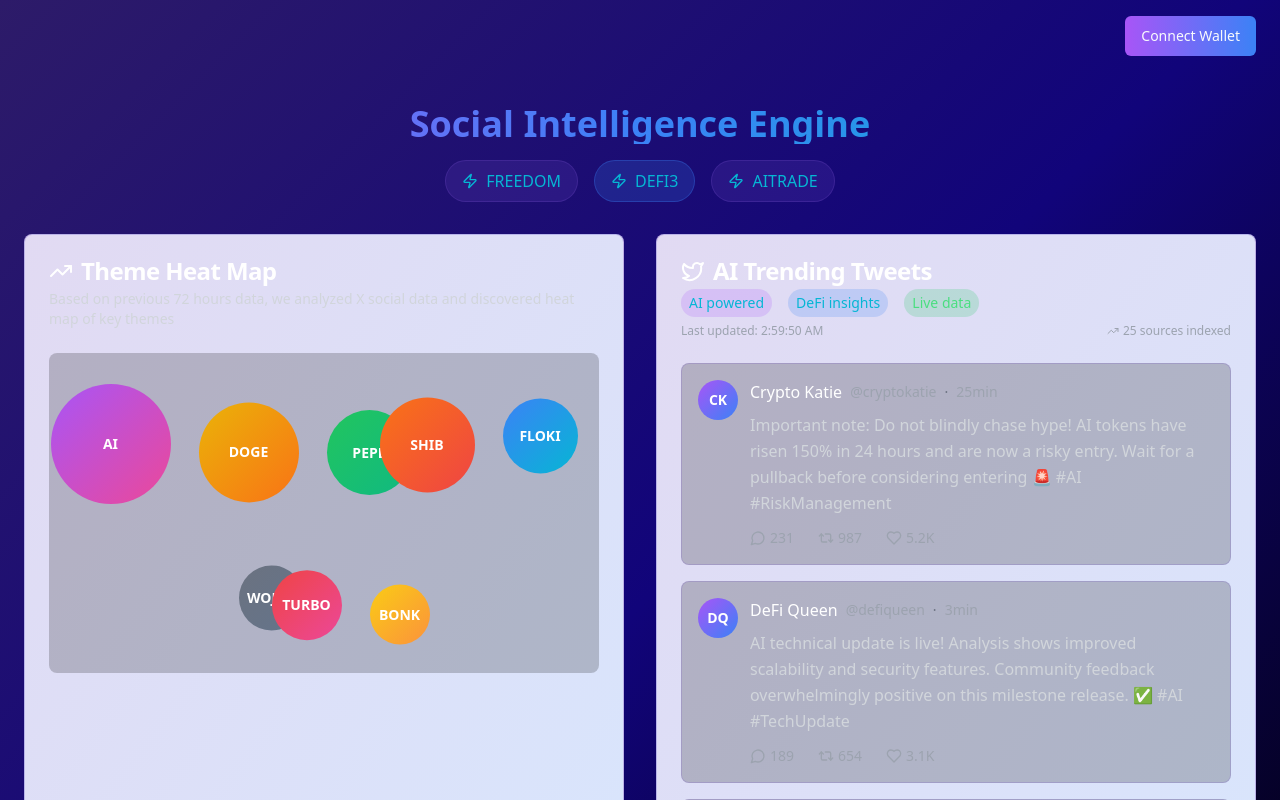
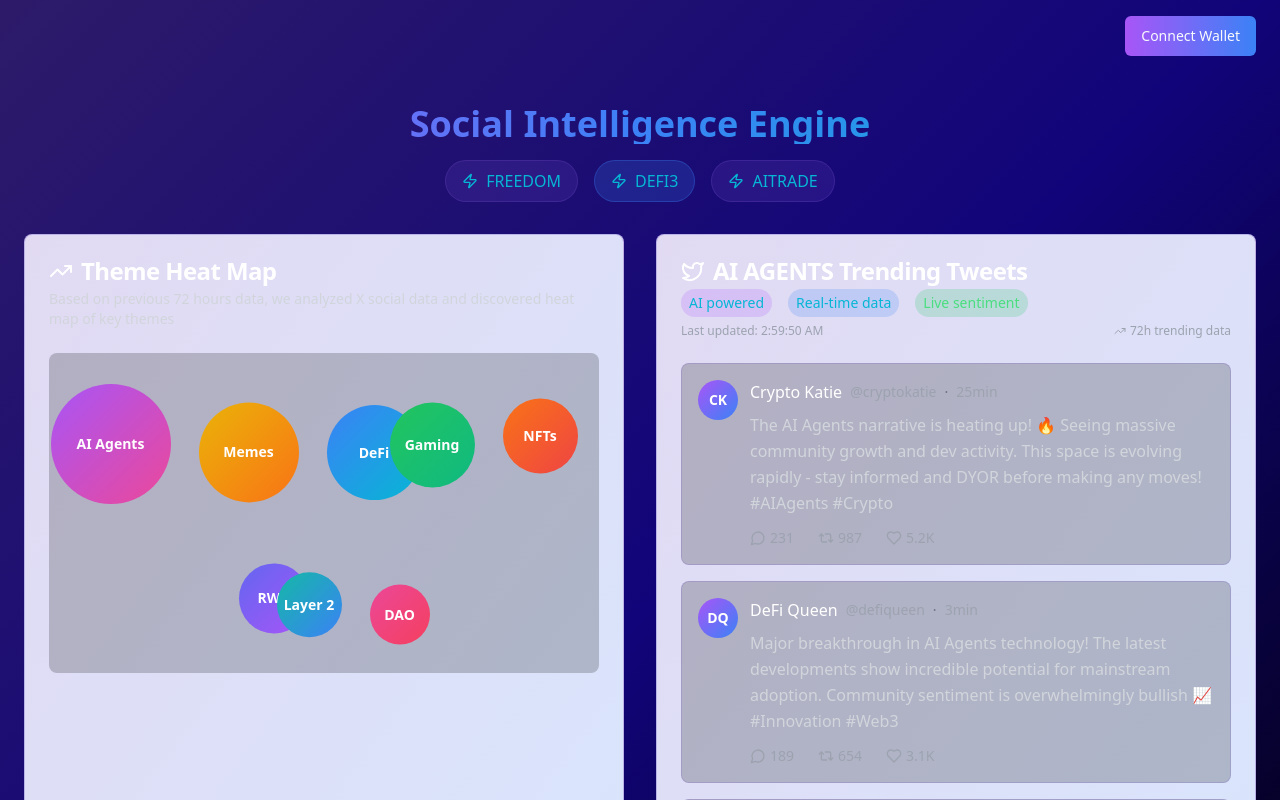
Before and after one commit to AgentFlow-Hub/chain-craft-tokens, a React (Vite) app: page / in a window 1280 px wide. Shown: the top 800 px of the page. Built offline with nearby package versions, Linux system fonts and the light colour scheme.

Commit message:
Refactor: Update theme heat map
Update theme heat map to show themes popular on X (Twitter) in the last 3 days, removing coin names from bubbles.

```diff
--- a/src/components/ThemeHeatMap.tsx
+++ b/src/components/ThemeHeatMap.tsx
@@ -20,14 +20,14 @@ const ThemeHeatMap: React.FC<ThemeHeatMapProps> = ({ onThemeSelect }) => {
   const [selectedTheme, setSelectedTheme] = useState<Theme | null>(null);
 
   const themes: Theme[] = [
-    { name: "AI", size: 120, color: "bg-gradient-to-br from-purple-500 to-pink-500", popularity: 95, description: "Artificial Intelligence revolution" },
-    { name: "DOGE", size: 100, color: "bg-gradient-to-br from-yellow-500 to-orange-500", popularity: 88, description: "Much wow, very crypto" },
-    { name: "PEPE", size: 85, color: "bg-gradient-to-br from-green-500 to-emerald-500", popularity: 76, description: "Meme frog takeover" },
-    { name: "SHIB", size: 95, color: "bg-gradient-to-br from-orange-500 to-red-500", popularity: 82, description: "Shiba Inu ecosystem" },
-    { name: "FLOKI", size: 75, color: "bg-gradient-to-br from-blue-500 to-cyan-500", popularity: 68, description: "Viking dog adventures" },
-    { name: "WOJAK", size: 65, color: "bg-gradient-to-br from-gray-500 to-slate-500", popularity: 58, description: "Feels good man" },
-    { name: "TURBO", size: 70, color: "bg-gradient-to-br from-red-500 to-pink-500", popularity: 62, description: "Speed and efficiency" },
-    { name: "BONK", size: 60, color: "bg-gradient-to-br from-yellow-400 to-orange-400", popularity: 54, description: "Solana's favorite dog" }
+    { name: "AI Agents", size: 120, color: "bg-gradient-to-br from-purple-500 to-pink-500", popularity: 95, description: "Autonomous AI agents revolutionizing crypto" },
+    { name: "Memes", size: 100, color: "bg-gradient-to-br from-yellow-500 to-orange-500", popularity: 88, description: "Viral meme culture taking over social media" },
+    { name: "DeFi", size: 95, color: "bg-gradient-to-br from-blue-500 to-cyan-500", popularity: 82, description: "Decentralized finance innovations" },
+    { name: "Gaming", size: 85, color: "bg-gradient-to-br from-green-500 to-emerald-500", popularity: 76, description: "Web3 gaming and metaverse trends" },
+    { name: "NFTs", size: 75, color: "bg-gradient-to-br from-orange-500 to-red-500", popularity: 68, description: "Digital collectibles and art" },
+    { name: "RWA", size: 70, color: "bg-gradient-to-br from-indigo-500 to-purple-500", popularity: 62, description: "Real World Assets tokenization" },
+    { name: "Layer 2", size: 65, color: "bg-gradient-to-br from-teal-500 to-blue-500", popularity: 58, description: "Scaling solutions and infrastructure" },
+    { name: "DAO", size: 60, color: "bg-gradient-to-br from-pink-500 to-rose-500", popularity: 54, description: "Decentralized governance communities" }
   ];
 
   const handleThemeClick = (theme: Theme) => {
--- a/src/components/TrendingTweets.tsx
+++ b/src/components/TrendingTweets.tsx
@@ -25,34 +25,34 @@ const TrendingTweets: React.FC<TrendingTweetsProps> = ({ selectedTheme }) => {
       id: '1',
       author: 'Crypto Katie',
       handle: '@cryptokatie',
-      content: `Important note: Do not blindly chase hype! ${selectedTheme || 'AI'} tokens have risen 150% in 24 hours and are now a risky entry. Wait for a pullback before considering entering 🚨 #${selectedTheme || 'AI'} #RiskManagement`,
+      content: `The ${selectedTheme || 'AI Agents'} narrative is heating up! 🔥 Seeing massive community growth and dev activity. This space is evolving rapidly - stay informed and DYOR before making any moves! #${selectedTheme?.replace(/\s+/g, '') || 'AIAgents'} #Crypto`,
       likes: 5200,
       retweets: 987,
       replies: 231,
       time: '25min',
-      theme: selectedTheme || 'AI'
+      theme: selectedTheme || 'AI Agents'
     },
     {
       id: '2',
       author: 'DeFi Queen',
       handle: '@defiqueen',
-      content: `${selectedTheme || 'AI'} technical update is live! Analysis shows improved scalability and security features. Community feedback overwhelmingly positive on this milestone release. ✅ #${selectedTheme || 'AI'} #TechUpdate`,
+      content: `Major breakthrough in ${selectedTheme || 'AI Agents'} technology! The latest developments show incredible potential for mainstream adoption. Community sentiment is overwhelmingly bullish 📈 #Innovation #Web3`,
       likes: 3100,
       retweets: 654,
       replies: 189,
       time: '3min',
-      theme: selectedTheme || 'AI'
+      theme: selectedTheme || 'AI Agents'
     },
     {
       id: '3',
-      author: 'Meme Lord',
-      handle: '@memelord_crypto',
-      content: `Just aped into ${selectedTheme || 'AI'} at the dip 🦍 This narrative is just getting started. Major partnerships incoming according to insider sources 👀 #${selectedTheme || 'AI'}ToTheMoon`,
+      author: 'Tech Analyst',
+      handle: '@techanalyst_crypto',
+      content: `${selectedTheme || 'AI Agents'} trending analysis: 3-day social volume up 340%, sentiment positive, key influencers discussing potential. This could be the start of something big 🚀 Always manage risk! #DataDriven`,
       likes: 1800,
       retweets: 432,
       replies: 156,
       time: '1h',
-      theme: selectedTheme || 'AI'
+      theme: selectedTheme || 'AI Agents'
     }
   ];
 
@@ -68,24 +68,24 @@ const TrendingTweets: React.FC<TrendingTweetsProps> = ({ selectedTheme }) => {
       <CardHeader>
         <CardTitle className="text-white flex items-center gap-2">
           <Twitter className="h-6 w-6" />
-          {selectedTheme ? `${selectedTheme.toUpperCase()}` : 'AI'} Trending Tweets
+          {selectedTheme ? `${selectedTheme.toUpperCase()}` : 'AI AGENTS'} Trending Tweets
         </CardTitle>
         <div className="flex items-center gap-4 text-sm">
           <span className="px-2 py-1 bg-crypto-neon-purple/20 rounded-full text-crypto-cyan">
             AI powered
           </span>
           <span className="px-2 py-1 bg-crypto-neon-blue/20 rounded-full text-crypto-cyan">
-            DeFi insights
+            Real-time data
           </span>
           <span className="px-2 py-1 bg-green-500/20 rounded-full text-green-400">
-            Live data
+            Live sentiment
           </span>
         </div>
         <div className="flex items-center justify-between text-xs text-gray-400">
           <span>Last updated: {new Date().toLocaleTimeString()}</span>
           <span className="flex items-center gap-1">
             <TrendingUp className="h-3 w-3" />
-            25 sources indexed
+            72h trending data
           </span>
         </div>
       </CardHeader>
```
